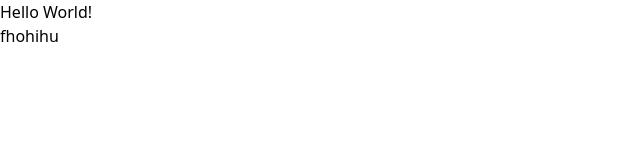
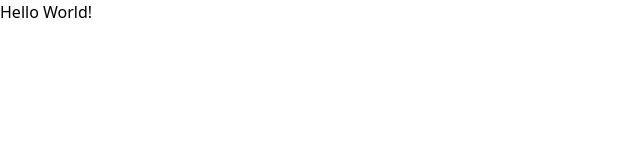
Before and after one commit to sahinmallik/realtor, a React (Create React App) app: page / in a window 1280 px wide. Shown: the top 160 px of the page, without its empty margins (0-640 px from the left). Built offline with nearby package versions, Linux system fonts and the light colour scheme.

Commit message:
First Commit

```diff
--- a/src/App.js
+++ b/src/App.js
@@ -2,7 +2,6 @@ function App() {
   return (
     <>
       <h1>Hello World!</h1>
-      <h2>fhohihu</h2>
     </>
   );
 }
```
